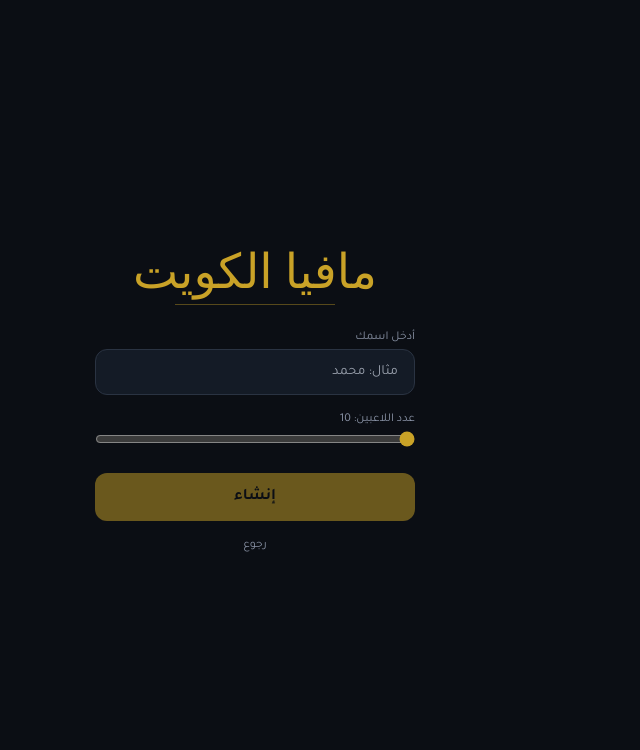
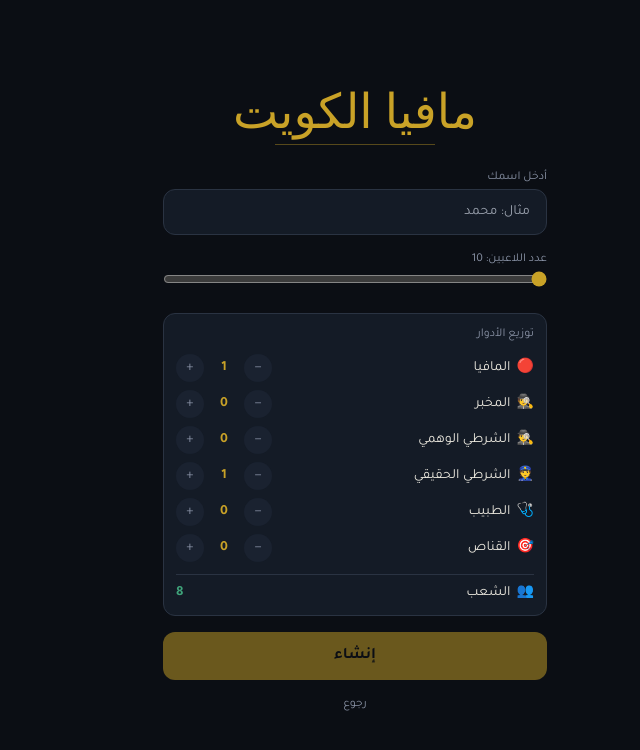
Before and after one commit to zerkq8/mafia, a Next.js app: page / in a window 1280 px wide. Both pictures are taken after a click on the button "إنشاء غرفة". Shown: the top 750 px of the page, without its empty margins (488-1128 px from the left). Built offline with nearby package versions, Linux system fonts and the light colour scheme; a web font is replaced by a local one.

Commit message:
Update page.tsx

```diff
--- a/app/page.tsx
+++ b/app/page.tsx
@@ -3,6 +3,7 @@
 import { useState, useEffect, useCallback } from "react";
 import { useRouter } from "next/navigation";
 import { ensureAnonymousSession, getSupabaseBrowserClient } from "@/lib/supabase/client";
+import { ROLES, CONFIGURABLE_ROLES, validateRoleCounts, calcCivilianCount, RoleCounts, RoleKey } from "@/lib/roles";
 
 interface OpenRoom {
   code: string;
@@ -11,11 +12,21 @@ interface OpenRoom {
   target_count: number;
 }
 
+const DEFAULT_COUNTS: RoleCounts = {
+  mafia: 1,
+  informer: 0,
+  mafia_cop: 0,
+  detective: 1,
+  doctor: 0,
+  sniper: 0,
+};
+
 export default function HomePage() {
   const router = useRouter();
   const [name, setName] = useState("");
   const [mode, setMode] = useState<"idle" | "create" | "join">("idle");
   const [playerCount, setPlayerCount] = useState(10);
+  const [roleCounts, setRoleCounts] = useState<RoleCounts>(DEFAULT_COUNTS);
   const [loading, setLoading] = useState(false);
   const [error, setError] = useState("");
   const [openRooms, setOpenRooms] = useState<OpenRoom[]>([]);
@@ -60,13 +71,26 @@ export default function HomePage() {
     return json;
   }
 
+  const civilianCount = calcCivilianCount(playerCount, roleCounts);
+  const validation = validateRoleCounts(playerCount, roleCounts);
+
+  function updateRoleCount(role: RoleKey, delta: number) {
+    setRoleCounts((prev) => {
+      const key = role as keyof RoleCounts;
+      const next = Math.max(0, (prev[key] || 0) + delta);
+      return { ...prev, [key]: next };
+    });
+  }
+
   async function handleCreate() {
+    if (!validation.valid) return;
     setError("");
     setLoading(true);
     try {
       const { room } = await callApi("/api/rooms/create", {
         hostName: name,
         targetPlayerCount: playerCount,
+        roleCounts,
       });
       router.push(`/room/${room.code}`);
     } catch (e: any) {
@@ -114,7 +138,7 @@ export default function HomePage() {
       )}
 
       {mode !== "idle" && (
-        <div className="w-full max-w-xs flex flex-col gap-4">
+        <div className="w-full max-w-sm flex flex-col gap-4">
           <div>
             <label className="block text-xs text-muted mb-1">أدخل اسمك</label>
             <input
@@ -127,6 +151,7 @@ export default function HomePage() {
           </div>
 
           {mode === "create" && (
+            <>
               <div>
                 <label className="block text-xs text-muted mb-1">
                   عدد اللاعبين: {playerCount}
@@ -140,6 +165,73 @@ export default function HomePage() {
                   className="w-full accent-gold"
                 />
               </div>
+
+              <div className="rounded-xl p-3 bg-panel border border-border">
+                <div className="text-xs text-muted mb-3">توزيع الأدوار</div>
+                <div className="flex flex-col gap-2">
+                  {CONFIGURABLE_ROLES.map((roleKey) => {
+                    const def = ROLES[roleKey];
+                    const key = roleKey as keyof RoleCounts;
+                    return (
+                      <div
+                        key={roleKey}
+                        className="flex items-center justify-between"
+                      >
+                        <span className="text-sm flex items-center gap-1.5">
+                          <span>{def.emoji}</span>
+                          <span style={{ color: "#EDEAE0" }}>{def.nameAr}</span>
+                        </span>
+                        <div className="flex items-center gap-3">
+                          <button
+                            type="button"
+                            onClick={() => updateRoleCount(roleKey, -1)}
+                            className="w-7 h-7 rounded-full text-sm"
+                            style={{ background: "#1A2230", color: "#8A93A6" }}
+                          >
+                            −
+                          </button>
+                          <span
+                            dir="ltr"
+                            className="w-4 text-center text-sm font-bold"
+                            style={{ color: "#C9A227" }}
+                          >
+                            {roleCounts[key]}
+                          </span>
+                          <button
+                            type="button"
+                            onClick={() => updateRoleCount(roleKey, 1)}
+                            className="w-7 h-7 rounded-full text-sm"
+                            style={{ background: "#1A2230", color: "#8A93A6" }}
+                          >
+                            +
+                          </button>
+                        </div>
+                      </div>
+                    );
+                  })}
+
+                  <div className="flex items-center justify-between pt-2 mt-1 border-t border-border">
+                    <span className="text-sm flex items-center gap-1.5">
+                      <span>👥</span>
+                      <span style={{ color: "#EDEAE0" }}>الشعب</span>
+                    </span>
+                    <span
+                      dir="ltr"
+                      className="text-sm font-bold"
+                      style={{ color: civilianCount < 0 ? "#8B2635" : "#3FA37A" }}
+                    >
+                      {civilianCount}
+                    </span>
+                  </div>
+                </div>
+
+                {!validation.valid && (
+                  <p className="text-mafia text-[11px] text-center mt-3">
+                    {validation.message}
+                  </p>
+                )}
+              </div>
+            </>
           )}
 
           {mode === "join" && (
@@ -183,9 +275,6 @@ export default function HomePage() {
                         <span className="font-bold text-cream">
                           غرفة {r.host_name}
                         </span>
-                        <span className="text-[11px] text-muted">
-                          {r.code}
-                        </span>
                       </span>
                       <span className="text-xs text-gold" dir="ltr">
                         {joiningCode === r.code
@@ -205,7 +294,7 @@ export default function HomePage() {
 
           {mode === "create" && (
             <button
-              disabled={loading || name.trim().length < 2}
+              disabled={loading || name.trim().length < 2 || !validation.valid}
               onClick={handleCreate}
               className="rounded-xl py-3 font-bold bg-gold text-ink disabled:opacity-50"
             >
```
Lines whose indentation alone changed are shown as unchanged.
